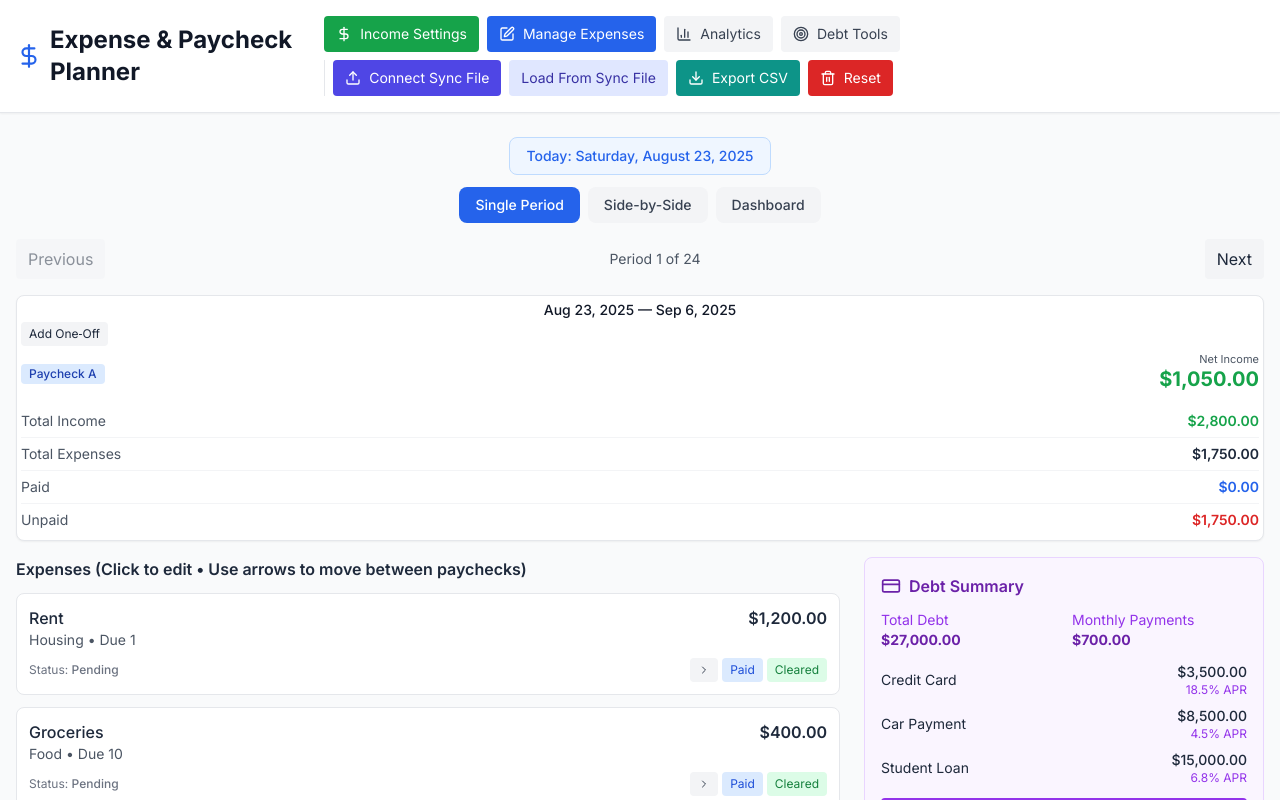
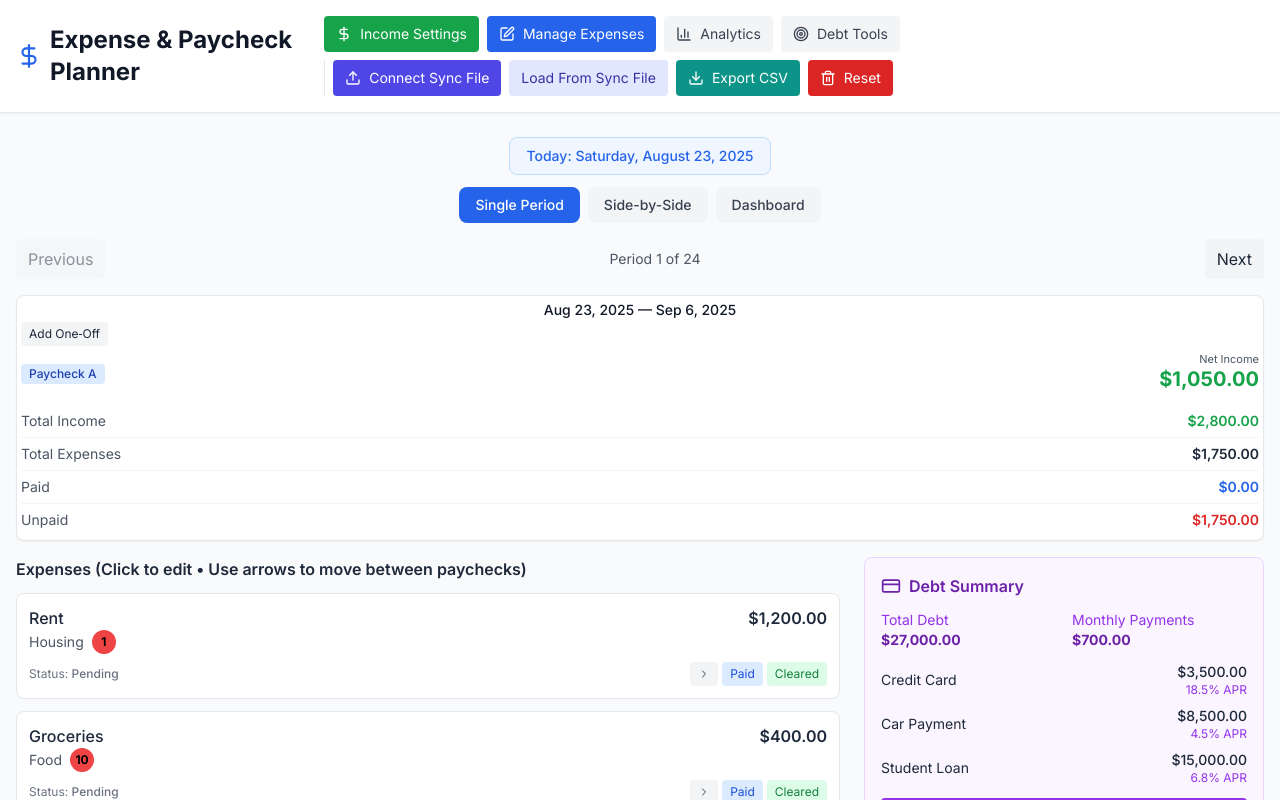
Before and after one commit to pablomunmor/expense-tracker, a React (Vite) app: page / in a window 1280 px wide. Shown: the top 800 px of the page. Built offline with nearby package versions, Linux system fonts and the light colour scheme.

Commit message:
Adding little improvements and fixing bugs as I find them

```diff
--- a/src/ExpenseTrackingApp.jsx
+++ b/src/ExpenseTrackingApp.jsx
@@ -1299,8 +1299,14 @@ const ExpenseTrackingApp = () => {
               )}
             </div>
             {expense.category && (
-              <div className="text-sm text-gray-600">{expense.category}
-                {expense.dueDate && ` • Due ${expense.dueDate}`}</div>
+              <div className="flex items-center gap-2 text-sm text-gray-600">
+                <span>{expense.category}</span>
+                {expense.dueDate && (
+                  <span className="inline-flex items-center justify-center w-6 h-6 rounded-full bg-red-500 text-black font-bold text-xs">
+                    {expense.dueDate}
+                  </span>
+                )}
+              </div>
             )}
           </div>
 
```
